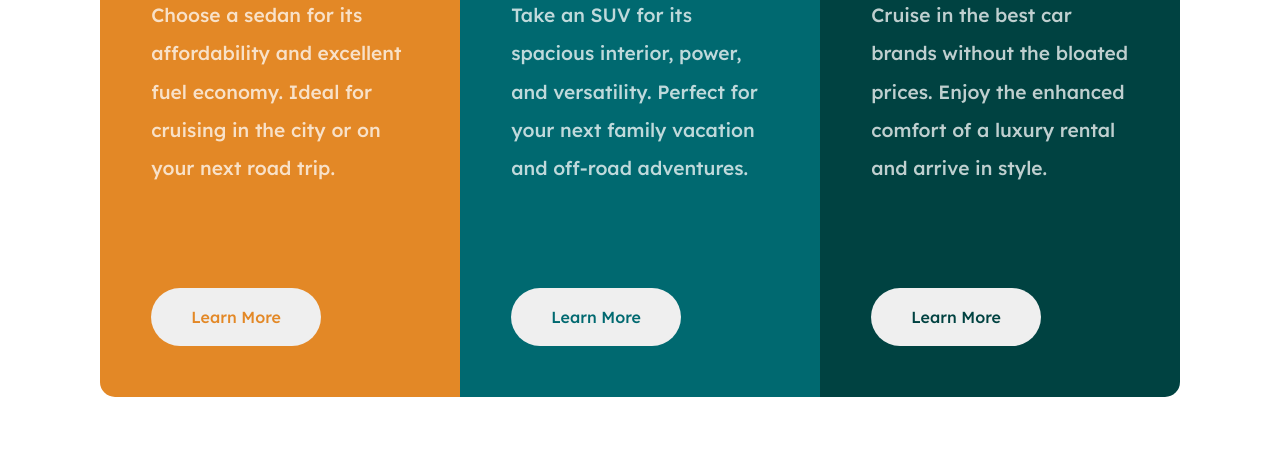
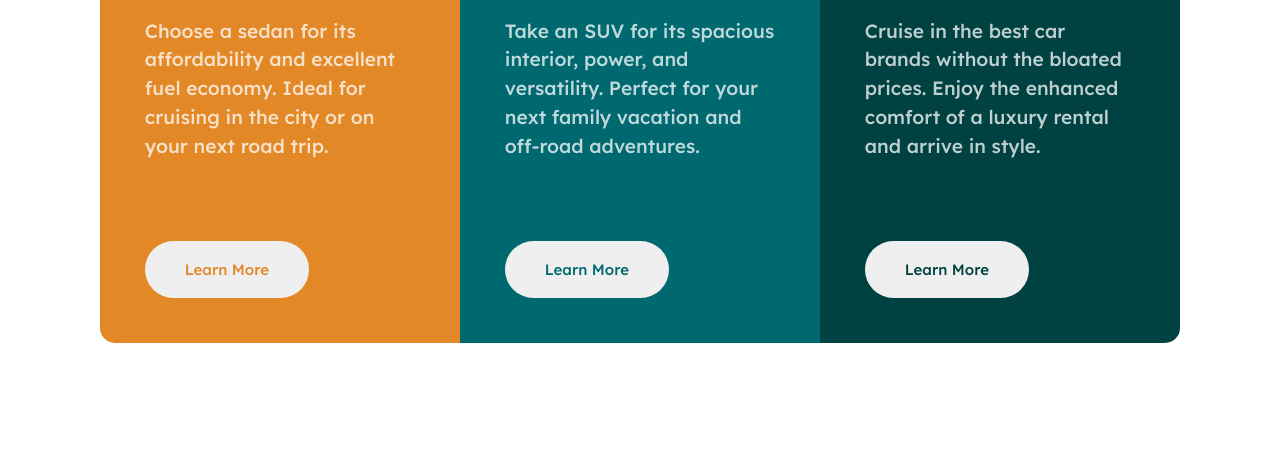
Before and after one commit to ESP420/100DaysOfProjects, a plain HTML site: page 11-day-3-column-preview-card-component/index.html in a window 1280 px wide. Shown: the part 327-800 px from the top of the page. Drawn offline with Linux system fonts and the light colour scheme.

Commit message:
fixed 11 day size card

```diff
--- a/11-day-3-column-preview-card-component/css/styles.css
+++ b/11-day-3-column-preview-card-component/css/styles.css
@@ -43,8 +43,9 @@ body {
     background: var(--very-light-gray);
     color: var(--White-main-heading-stats);
     font-family: var(--Family-Lexend);
-    line-height: 2;
+    line-height: 1.5;
     display: flex;
+    font-size: var(--Font-size);
     justify-content: center;
     align-items: center;
 }
@@ -55,9 +56,7 @@ body {
 
 
 
-text {
-    line-height: 24%;
-}
+
 
 .text--white {
     color: var(--Very-light-gray);
@@ -100,7 +99,7 @@ footer {
 
 
 .card {
-    padding: 3.2rem;
+    padding: 3rem;
     display: flex;
     flex-direction: column;
 }
@@ -148,7 +147,7 @@ footer {
 }
 
 .card__footer {
-    margin-top: 100px;
+    margin-top: 50px;
 }
 
 
@@ -191,7 +190,54 @@ footer {
 /* *********---- TABLET ----********* */
 @media (min-width:576px) {}
 
-@media (min-width:768px) {}
+@media (min-width:768px) {
+    #column-preview-card {
+        min-height: 100vh;
+        display: flex;
+        flex-direction: column;
+        align-items: center;
+        justify-content: center;
+        margin-top: 0px;
+    }
+
+    .card {
+        padding: 2rem;
+        color: white;
+        display: flex;
+        flex-direction: column;
+        /* packs all the items flush to left, prevents buttons from stretching all the way*/
+        align-items: flex-start;
+    }
+
+    .row {
+        display: flex;
+        flex-direction: row;
+    }
+
+    .row>* {
+        width: 100%;
+    }
+
+    .card__description {
+        font-size: 1rem;
+    }
+
+    .card--sedans {
+        border-top-right-radius: 0px;
+        border-top-left-radius: 15px;
+        border-bottom-left-radius: 15px;
+    }
+
+    .card--luxury {
+        border-top-right-radius: 15px;
+        border-bottom-right-radius: 15px;
+        border-bottom-left-radius: 0px;
+    }
+
+    .card__footer {
+        margin-top: 50px;
+    }
+}
 
 @media (min-width:992px) {
     #column-preview-card {
@@ -204,6 +250,7 @@ footer {
     }
 
     .card {
+        padding: 2.8rem;
         color: white;
         display: flex;
         flex-direction: column;
@@ -222,6 +269,8 @@ footer {
 
     .card__description {
         font-size: 1.2rem;
+
+
     }
 
     .card--sedans {
@@ -235,6 +284,10 @@ footer {
         border-bottom-right-radius: 15px;
         border-bottom-left-radius: 0px;
     }
+
+    .card__footer {
+        margin-top: 80px;
+    }
 }
 
 /* *********---- DESKTOP ----********* */
```
